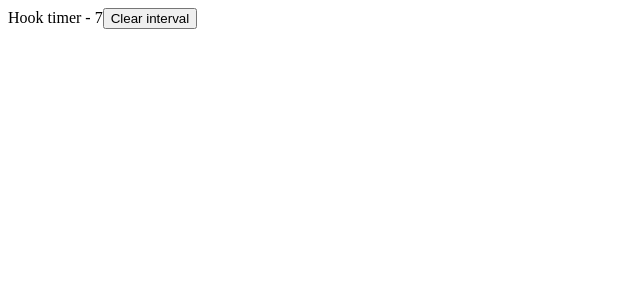
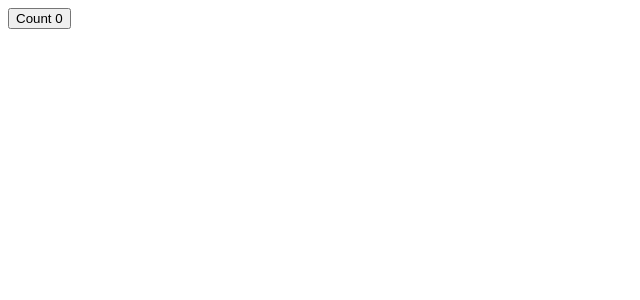
Before and after one commit to Syed-Sadman/Codev-React, a React (Create React App) app: page / in a window 1280 px wide. Shown: the top 300 px of the page, without its empty margins (0-640 px from the left). Built offline with nearby package versions, Linux system fonts and the light colour scheme.

Commit message:
Custom hooks implemented

```diff
--- a/src/App.js
+++ b/src/App.js
@@ -3,8 +3,10 @@
 // import CompB from "./funcComp/CompB";
 // import CompC from "./funcComp/CompC";
 
+import CustomHookOne from "./funcComp/CustomHookOne";
+
 //import UseRefHook from "./funcComp/UseRefHook";
-import TimerHook from "./TimerHook";
+//import TimerHook from "./TimerHook";
 
 
 
@@ -68,7 +70,8 @@ function App(){
   return(
 
     <div>
-    <TimerHook/>
+      <CustomHookOne/>
+    {/* <TimerHook/> */}
      {/* <UseRefHook/> */}
       {/* <DataFetchOne/> */}
       {/* <DataFetchTwo/> */}
--- /dev/null
+++ b/src/CustomHooks/useDocumentTitle.js
@@ -0,0 +1,9 @@
+import { useEffect } from "react"
+function useDocumentTitle(count) {
+    useEffect(() => {
+        document.title=`Count ${count}`
+
+    }, [count])
+}
+
+export default useDocumentTitle
--- /dev/null
+++ b/src/funcComp/CustomHookOne.js
@@ -0,0 +1,14 @@
+import React,{useState} from 'react'
+import useDocumentTitle from '../CustomHooks/useDocumentTitle';
+
+function CustomHookOne() {
+    const [count, setCount] = useState(0);
+    useDocumentTitle(count);
+    return (
+        <div>
+            <button onClick={()=>setCount(count+1)}>Count {count}</button>
+        </div>
+    )
+}
+
+export default CustomHookOne
```
